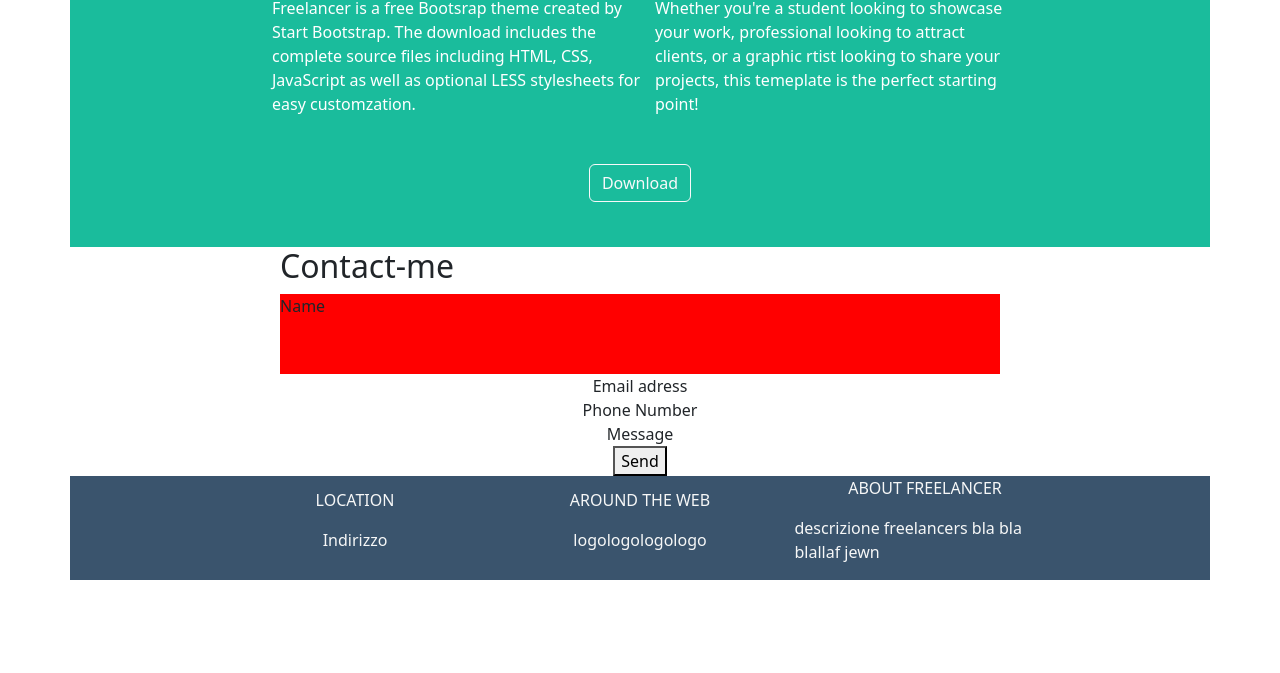
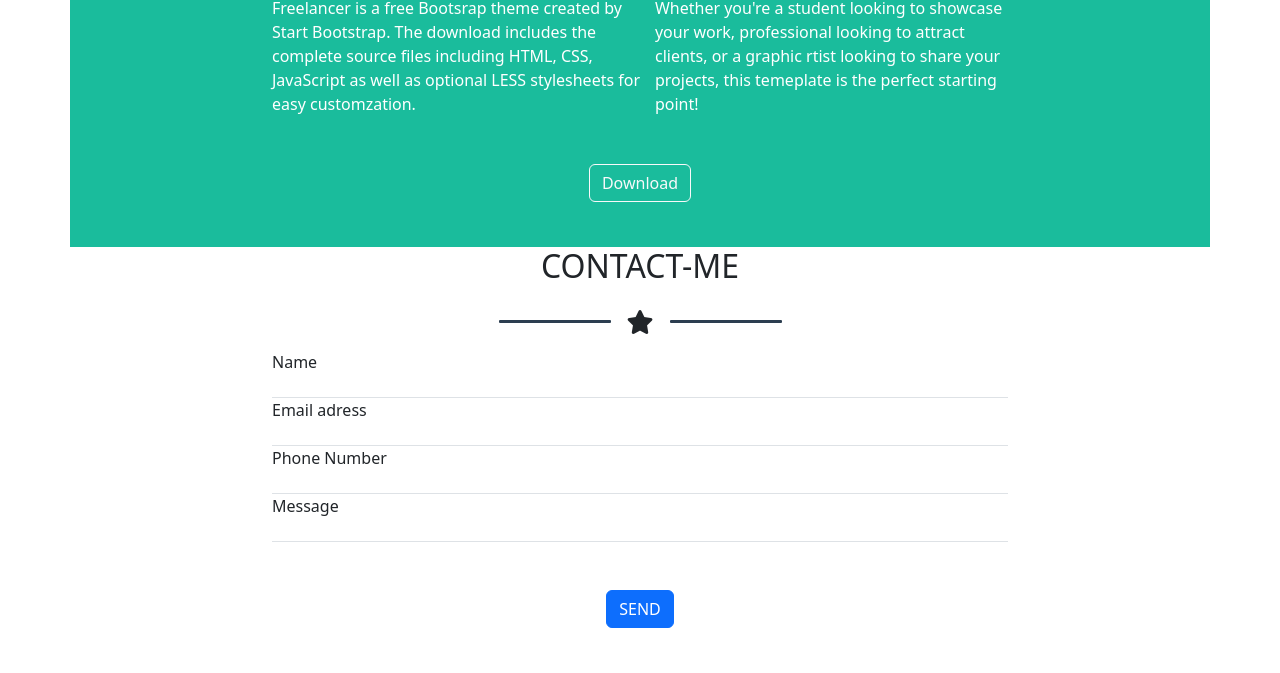
Before and after one commit to JulioGroaz/html-css-bootstrap-freelancer, a plain HTML site: page index.html in a window 1280 px wide. Shown: the part 1438-2111 px from the top of the page. Before the commit the page ends 2018 px from the top, so only its background shows below. Drawn offline with nearby package versions, Linux system fonts and the light colour scheme.

Commit message:
Da perfezionare

```diff
--- a/index.html
+++ b/index.html
@@ -151,27 +151,36 @@
             </section>
 
         </section>
-        <section class="container align-items-center">
-            <section class="row width_100 column align-items-center">
+        <section class="container pb-5">
+            <section class="row column align-items-center">
                 <div class="col-8 column">
-                    <h2>
-                        Contact-me
-                    </h2>
+
                     <section class="my-list column">
-                        <div class="color_red">
+                        <h2>CONTACT-ME</h2>
+                        <section class="freccette align-items-center">
+                            <div class="linea-blue">
+
+                            </div>
+                            <i class="fa-solid fa-star"></i>
+                            <div class="linea-blue">
+
+                            </div>
+                        </section>
+                        <div class="border-bottom">
                             Name
                         </div>
-                        <div>
+                        <div class="border-bottom">
                             Email adress
                         </div>
-                        <div>
+                        <div class="border-bottom">
                             Phone Number
                         </div>
-                        <div>
+                        <div class="border-bottom ">
                             Message
                         </div>
-                        <div>
-                            <button>Send</button>
+                        <div class="pt-5">
+                            <button class="btn btn-primary color_green" type="submit">SEND</button>
+
                         </div>
                     </section>
                 </div>
@@ -187,24 +196,24 @@
                         LOCATION
                     </p>
                     <p>
-                        Indirizzo
+                        2215 John Daniel Clark, MO 54243
                     </p>
                 </section>
 
                 <section class="col-3 column align-items-center">
                     <p>AROUND THE WEB</p>
                     <div class="loghetti-footer">
-                        <p>
-                            logo
+                        <p class="my_rounded align-items-center">
+                            <i class="fa-brands fa-facebook-f"></i>
                         </p>
-                        <p>
-                            logo
+                        <p class="my_rounded align-items-center">
+                            <i class="fa-brands fa-google-plus-g"></i>
                         </p>
-                        <p>
-                            logo
+                        <p class="my_rounded align-items-center">
+                            <i class="fa-brands fa-twitter"></i>
                         </p>
-                        <p>
-                            logo
+                        <p class="my_rounded align-items-center">
+                            <i class="fa-brands fa-instagram"></i>
                         </p>
                     </div>
                 </section>
@@ -214,7 +223,8 @@
                         ABOUT FREELANCER
                     </p>
                     <P>
-                        descrizione freelancers bla bla blallaf jewn
+                        Freelace is a free to use, open source Bootstrap theme created by <a href="#" class="link-success link-offset-2 link-underline-opacity-25 link-underline-opacity-100-hover">Start Bootstrap</a>
+
                     </P>
                 </section>
 
--- a/style.css
+++ b/style.css
@@ -38,17 +38,19 @@
     justify-content: flex-start;
     width: 100%;
 }
-.color_red{
-    background-color: red;
-    height: 5rem;
+.border-bottom{
+    border-bottom: 1px solid grey;
+    height: 3rem;
     width: 100%;
 
 }
 .loghetti-footer{
     display: flex;
     flex-direction: row;
-    justify-content: space-between;
+    justify-content: center;
     align-items: center;
+    width: 100%;
+
 }
 .footer_top{
     background-color: #3a546d;
@@ -87,3 +89,13 @@
     padding: 1rem;
     font-size: 1.5rem;
 }
+.color_green{
+    background-color: #1abc9c;
+}
+.my_rounded{
+    height: 2rem;
+    width: 2rem;
+    border: 1px solid white;
+    border-radius: 50%;
+
+}
```
